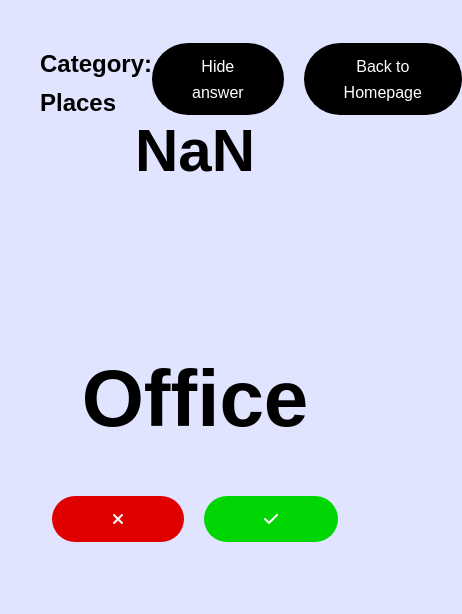
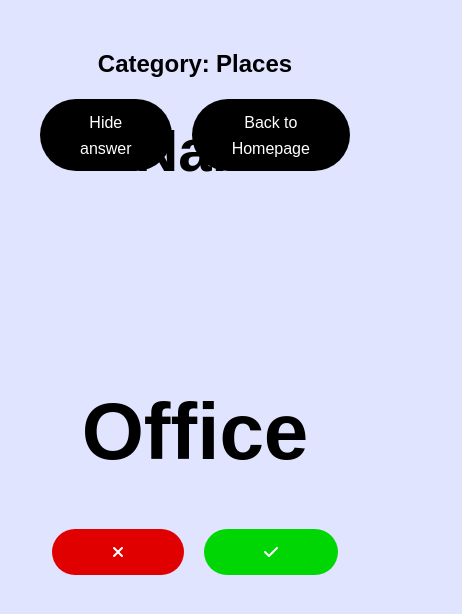
Before and after one commit to suttirakcha/lets-guess, a React (Create React App) app: page /places in a window 390 px wide. Shown: the top 614 px of the page, 462 px wide, since content can reach past the window. Built offline with nearby package versions, Linux system fonts and the light colour scheme; a web font is replaced by a local one.

Commit message:
Commit Codes

```diff
--- a/src/App.scss
+++ b/src/App.scss
@@ -899,6 +899,9 @@ input:checked + .switch-toggle:before{
     font-size:40px;
     line-height:48px;
   }
+  .head-game {
+    flex-direction:column;
+  }
 }
 
 @media (max-height:767px){
@@ -920,6 +923,9 @@ input:checked + .switch-toggle:before{
   }
   .card h2{
     font-size:16px;
+  }
+  #heading, #heading.active {
+    font-size:40px;
   }
 }
 
--- a/src/lao/categories/animals.js
+++ b/src/lao/categories/animals.js
@@ -3,6 +3,6 @@ import "../../App.scss";
 import QuestionsLao from "../components/questions";
 
 export default function AnimalsLao(){
-  const words = ["ໝາ","ແມວ","ນົກ","ກົບ","ງູ","ເສືອ","ສິງໂຕ","ຍຸງ","ເສືອດຳ","ແມງມຸມ","ປາ","ງົວ","ໝູ","ໄກ່","ແກະ","ແພະ","ກວາງ","ຊ້າງ","ລິງ","ໜູ","ມ້າ","ມ້າລາຍ","ແມງໄມ້"];
+  const words = ["ໝາ","ແມວ","ນົກ","ກົບ","ງູ","ເສືອ","ສິງໂຕ","ຍຸງ","ເສືອດຳ","ແມງມຸມ","ປາ","ງົວ","ໝູ","ໄກ່","ແກະ","ແພະ","ກວາງ","ຊ້າງ","ລິງ","ໜູ","ມ້າ","ມ້າລາຍ","ແມງໄມ້","ເຜິ້ງ","ນົກອິນຊີ","ກະຕ່າຍ"];
   return (<QuestionsLao answers={words} category="ສັດຕ່າງໆ" redirect="/lo/animals"/>)
 }
```
